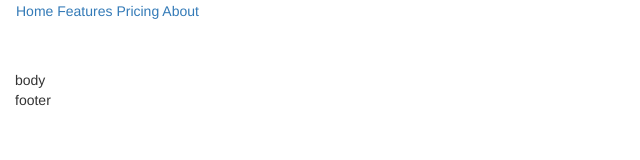
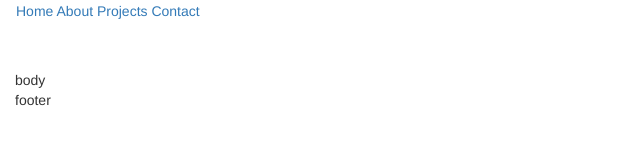
Before and after one commit to maxww/portfolio, a website: page public/index.html in a window 1280 px wide. Shown: the full height of the page, 0-640 px from the left. Drawn offline with nearby package versions, Linux system fonts and the light colour scheme; some packages are replaced by stand-ins of ours; files whose address does not match are found by name.

Commit message:
edited nav bar items

```diff
--- a/browser/js/nav/nav.html
+++ b/browser/js/nav/nav.html
@@ -1,8 +1,8 @@
 <section class="navbar navbar-light bg-faded">
     <div class="nav navbar-nav">
         <a class="nav-item nav-link active" href="#">Home</a>
-        <a class="nav-item nav-link" href="#">Features</a>
-        <a class="nav-item nav-link" href="#">Pricing</a>
         <a class="nav-item nav-link" href="#">About</a>
+        <a class="nav-item nav-link" href="#">Projects</a>
+        <a class="nav-item nav-link" href="#">Contact</a>
     </div>
 </section>
```
